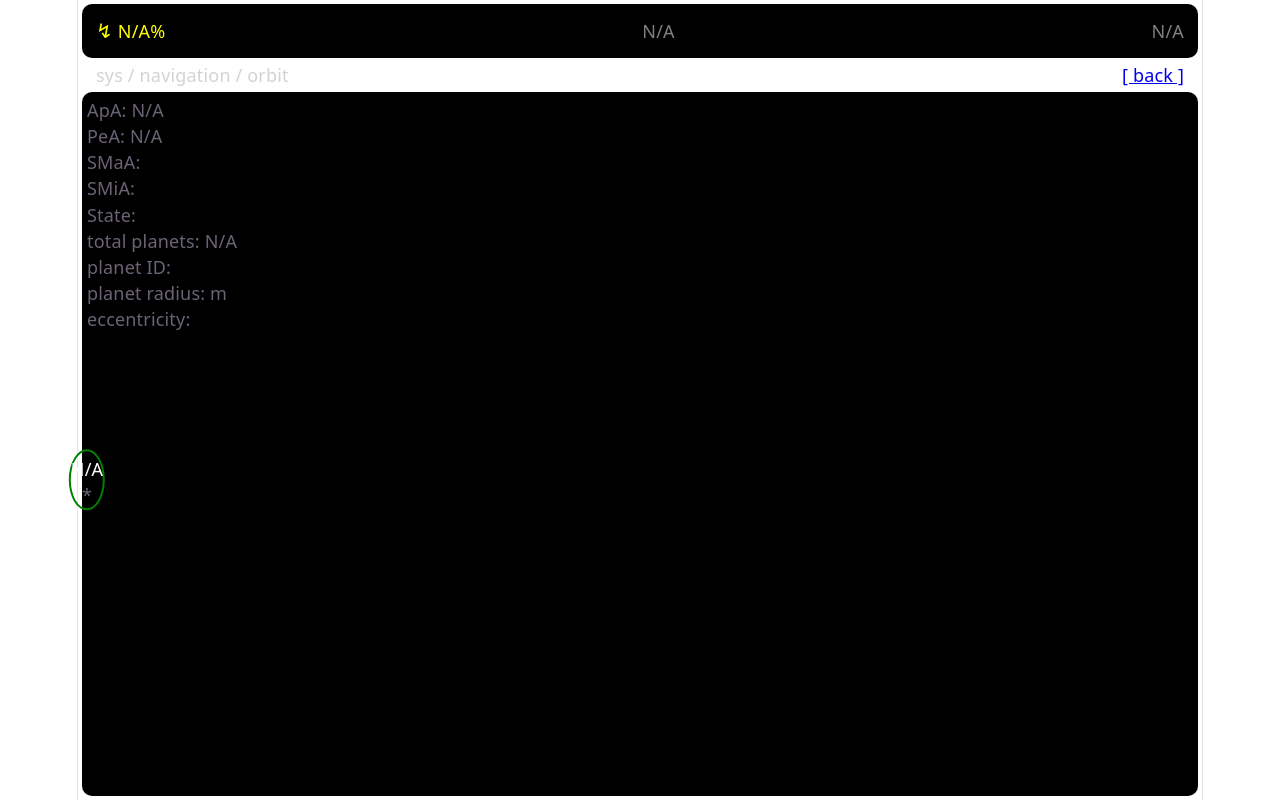
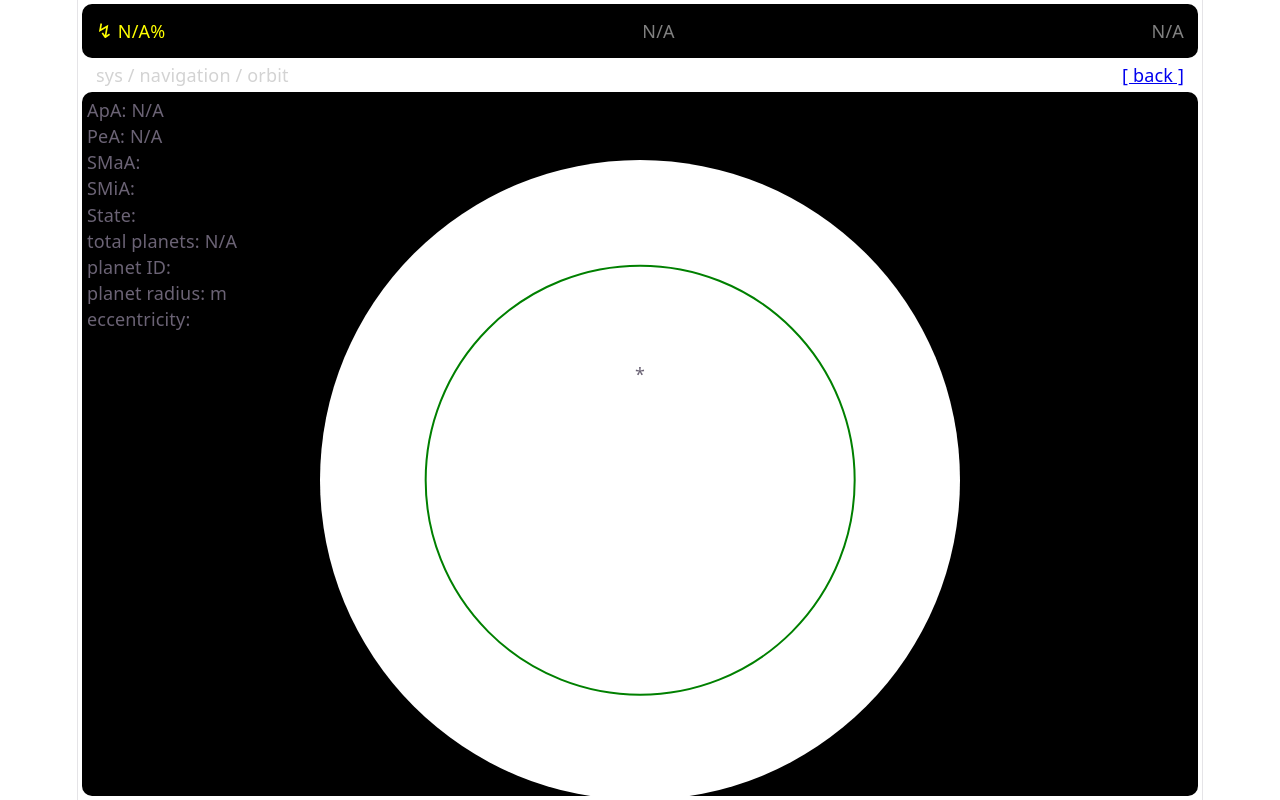
Before and after one commit to MRBT7274/mars-mfd, a React (Vite) app in the folder mars-mfd/: page /nav/orbit in a window 1280 px wide. Built offline with nearby package versions, Linux system fonts and the light colour scheme; no server answers.

Commit message:
refactor: fixed all compiler errors, fallback for case when planet is not available for any reason

```diff
--- a/mars-mfd/src/components/NavOrbit.tsx
+++ b/mars-mfd/src/components/NavOrbit.tsx
@@ -10,7 +10,7 @@ function NavOrbit() {
         "major": number,
         "minor": number,
         "refbody": string,
-        "eccentricity": string,
+        "eccentricity": number,
         "sit": string
     }
 
@@ -116,7 +116,13 @@ function NavOrbit() {
 
     }, [counter]);
 
-    const scaleMultiplier = (1 / (datalink?.major / window.innerHeight * 2.5));
+    let scaleMultiplier
+    if (datalink?.apoapsis && datalink?.eccentricity && datalink?.major && datalink?.minor && datalink?.periapsis && currentPlanet && refPlanetProps?.radius) {
+        scaleMultiplier = (1 / (datalink?.major / window.innerHeight * 2.5));
+    }
+    else {
+        scaleMultiplier = 1;
+    }
 
     return(
         <>
@@ -146,8 +152,8 @@ function NavOrbit() {
                     top: "60%",
                     left: (innerWidth / 2) + "px",
                     transform: "translate(-50%, -50%)",
-                    width: datalink?.major * scaleMultiplier + "px",
-                    height: datalink?.minor * scaleMultiplier + "px",
+                    width: scaleMultiplier != 1? datalink!.major * scaleMultiplier + "px" : innerWidth / 2,
+                    height: scaleMultiplier != 1? datalink!.minor * scaleMultiplier + "px" : innerWidth / 2,
                     backgroundColor: "white",
                     clipPath: "ellipse(50% 50%)"
                 }}></div>
@@ -167,10 +173,10 @@ function NavOrbit() {
                 <div style={{
                     position: "absolute",
                     top: "60%",
-                    left: ((innerWidth / 2) + (datalink?.major * scaleMultiplier * datalink?.eccentricity / -2)) + "px",
+                    left: scaleMultiplier != 1? ((innerWidth / 2) + (datalink!.major * scaleMultiplier * datalink!.eccentricity / -2)) + "px" : innerWidth / 2,
                     transform: "translate(-50%, -50%)",
-                    width: refPlanetProps?.radius * scaleMultiplier + "px",
-                    height: refPlanetProps?.radius * scaleMultiplier + "px",
+                    width: scaleMultiplier != 1? refPlanetProps!.radius * scaleMultiplier + "px" : innerWidth / 3,
+                    height: scaleMultiplier != 1? refPlanetProps!.radius * scaleMultiplier + "px" : innerWidth / 3,
                     backgroundColor: "rgba(0, 0, 0, 0)",
                     borderColor: "green",
                     borderWidth: "2px",
```
